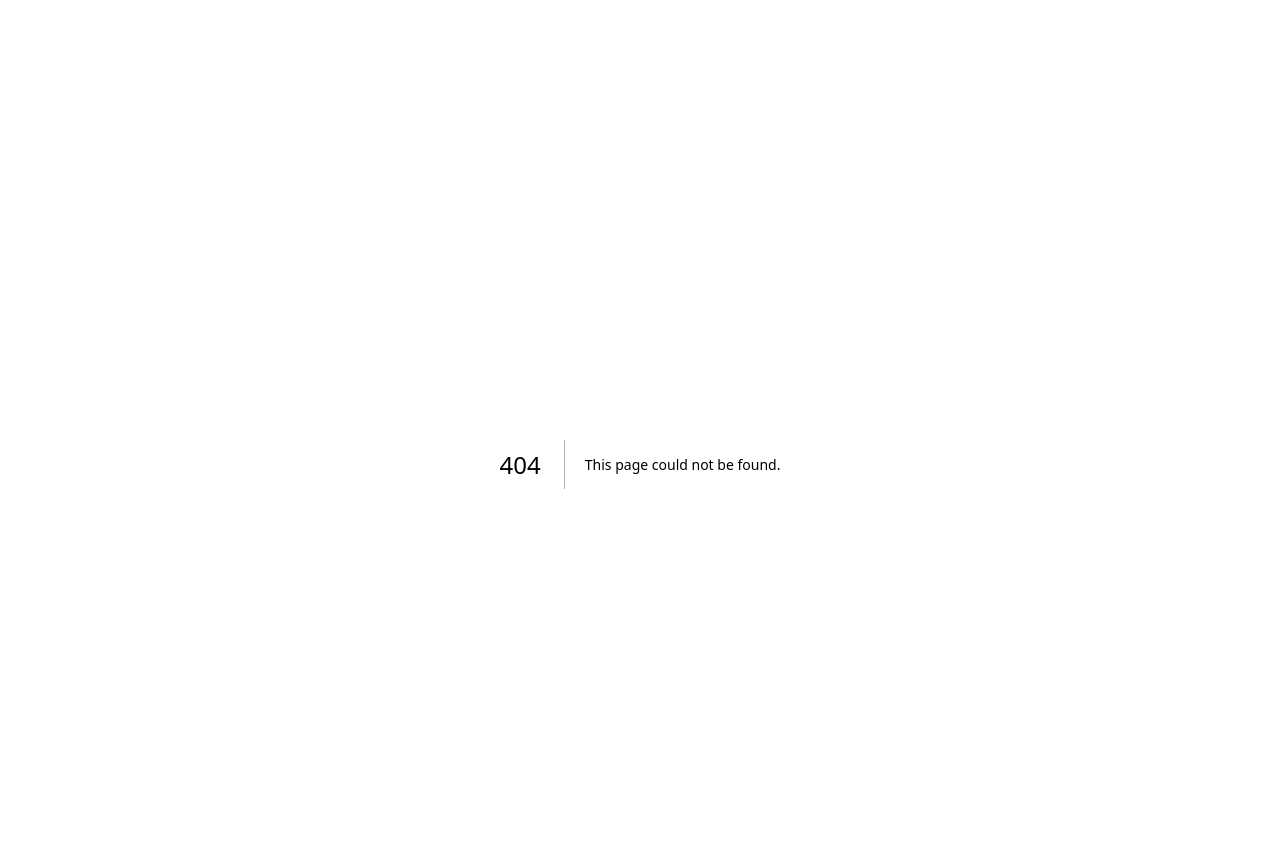
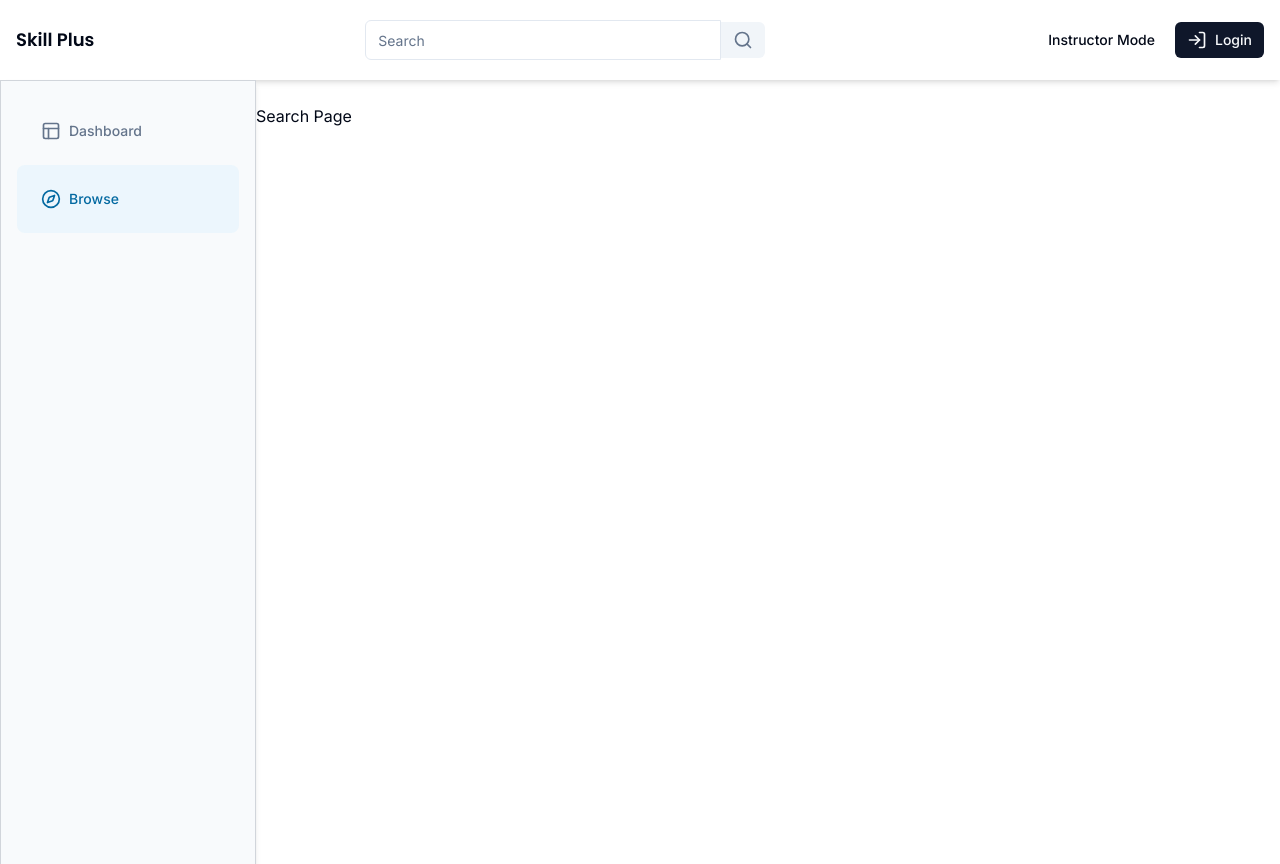
Before and after one commit to yuvi76/skillplus, a Next.js app: page /search in a window 1280 px wide. Before the commit this address had no page. After the commit the page ends 800 px from the top, so only its background shows below. Built offline with nearby package versions, Linux system fonts and the light colour scheme.

Commit message:
Add: Sidebar

```diff
--- /dev/null
+++ b/app/(dashboard)/(routes)/search/page.tsx
@@ -0,0 +1,9 @@
+const SearchPage = () => {
+  return (
+    <div>
+      <h1>Search Page</h1>
+    </div>
+  );
+};
+
+export default SearchPage;
--- a/app/(dashboard)/_components/navbar/actions.tsx
+++ b/app/(dashboard)/_components/navbar/actions.tsx
@@ -1,11 +1,16 @@
 import { Button } from "@/components/ui/button";
-import { useRouter } from "next/navigation";
+import { usePathname, useRouter } from "next/navigation";
 import React, { useEffect, useState } from "react";
-import { LogIn } from "lucide-react";
+import { LogIn, LogOut } from "lucide-react";
+import Link from "next/link";
 
 export const Actions = async () => {
   const [user, setUser] = useState("");
+  const pathname = usePathname();
   const router = useRouter();
+
+  const isInstructorPage = pathname?.startsWith("/instructor");
+  const isPlayerPage = pathname?.includes("/lesson");
 
   useEffect(() => {
     const user = localStorage.getItem("user");
@@ -14,6 +19,18 @@
 
   return (
     <div className="flex items-center justify-end gap-x-2 ml-4 lg:ml-0">
+      {isInstructorPage || isPlayerPage ? (
+        <Button size="sm" variant="ghost">
+          <LogOut className="h-5 w-5 mr-2" />
+          Exit
+        </Button>
+      ) : (
+        <Link href="/instructor/course">
+          <Button size="sm" variant="ghost">
+            Instructor Mode
+          </Button>
+        </Link>
+      )}
       {!user ? (
         <Button size="sm" onClick={() => router.push("/sign-in")}>
           <LogIn className="h-5 w-5 lg:mr-2" />
@@ -22,22 +39,6 @@
       ) : (
         <Button size="sm">Logout</Button>
       )}
-      {/* {!!user && (
-        <div className="flex items-center gap-x-4">
-          <Button
-            size="sm"
-            variant="ghost"
-            className="text-muted-foreground hover:text-primary"
-            asChild
-          >
-            <Link href={`/u/${user.username}`}>
-              <Clapperboard className="h-5 w-5 lg:mr-2" />
-              <span className="hidden lg:block">Dashboard</span>
-            </Link>
-          </Button>
-          <UserButton afterSignOutUrl="/" />
-        </div>
-      )} */}
     </div>
   );
 };
--- a/app/(dashboard)/_components/navbar/menu-button.tsx
+++ b/app/(dashboard)/_components/navbar/menu-button.tsx
@@ -1,10 +1,18 @@
+"use client";
 import { Menu } from "lucide-react";
 import React from "react";
+import { Sheet, SheetContent, SheetTrigger } from "@/components/ui/sheet";
+import { Sidebar } from "../sidebar";
 
 export const MenuButton = () => {
   return (
-    <button className="lg:hidden">
-      <Menu className="h-5 w-5" />
-    </button>
+    <Sheet>
+      <SheetTrigger className="lg:hidden pr-4 hover:opacity-75 transition">
+        <Menu className="h-5 w-5" />
+      </SheetTrigger>
+      <SheetContent side="left" className="p-0 bg-white">
+        <Sidebar />
+      </SheetContent>
+    </Sheet>
   );
 };
--- a/app/(dashboard)/_components/sidebar/index.tsx
+++ b/app/(dashboard)/_components/sidebar/index.tsx
@@ -1,12 +1,12 @@
 "use client";
+import { SidebarRoutes } from "./sidebar-routes";
 
-// Create Sidebar component
 export const Sidebar = () => {
   return (
-    <aside className="fixed top-20 left-0 w-64 h-full bg-primary-foreground shadow-md hidden lg:block border border-gray-300">
-      <div className="p-4 flex flex-col w-full">
-        <h1 className="text-xl font-bold text-primary-background">Sidebar</h1>
+    <div className="fixed top-20 left-0 w-64 h-full bg-primary-foreground shadow-md hidden lg:block border border-gray-300">
+      <div className="h-full">
+        <SidebarRoutes />
       </div>
-    </aside>
+    </div>
   );
 };
--- /dev/null
+++ b/app/(dashboard)/_components/sidebar/sidebar-item.tsx
@@ -0,0 +1,43 @@
+"use client";
+
+import { LucideIcon } from "lucide-react";
+import { usePathname, useRouter } from "next/navigation";
+
+import { cn } from "@/lib/utils";
+
+interface SidebarItemProps {
+  icon: LucideIcon;
+  label: string;
+  href: string;
+}
+
+export const SidebarItem = ({ icon: Icon, label, href }: SidebarItemProps) => {
+  const pathname = usePathname();
+  const router = useRouter();
+
+  const isActive =
+    (pathname === "/" && href === "/") ||
+    pathname === href ||
+    pathname.startsWith(`${href}/`);
+
+  const onClick = () => {
+    router.push(href);
+  };
+
+  return (
+    <button
+      onClick={onClick}
+      type="button"
+      className={cn(
+        "flex items-center gap-x-2 p-4 text-slate-500 text-sm font-[500] pl-6 transition-all hover:text-slate-600 hover:bg-slate-300/20 rounded-lg w-full",
+        isActive &&
+          "text-sky-700 bg-sky-200/20 hover:bg-sky-200/20 hover:text-sky-700"
+      )}
+    >
+      <div className="flex items-center gap-x-2 py-2">
+        <Icon className="h-5 w-5" />
+        {label}
+      </div>
+    </button>
+  );
+};
--- /dev/null
+++ b/app/(dashboard)/_components/sidebar/sidebar-routes.tsx
@@ -0,0 +1,34 @@
+"use client";
+
+import { Compass, Layout } from "lucide-react";
+import { SidebarItem } from "./sidebar-item";
+
+const guestRoutes = [
+  {
+    icon: Layout,
+    label: "Dashboard",
+    href: "/",
+  },
+  {
+    icon: Compass,
+    label: "Browse",
+    href: "/search",
+  },
+];
+
+export const SidebarRoutes = () => {
+  const routes = guestRoutes;
+
+  return (
+    <div className="p-4 flex flex-col w-full">
+      {routes.map((route) => (
+        <SidebarItem
+          key={route.href}
+          icon={route.icon}
+          label={route.label}
+          href={route.href}
+        />
+      ))}
+    </div>
+  );
+};
--- a/app/(dashboard)/layout.tsx
+++ b/app/(dashboard)/layout.tsx
@@ -6,11 +6,12 @@
 const BrowseLayout = ({ children }: { children: React.ReactNode }) => {
   return (
     <>
-      <Navbar />
       <div className="h-full">
+        <Navbar />
         {/* <Suspense fallback={<SidebarSkeleton />}> */}
         <Sidebar />
         {/* </Suspense> */}
+        <main className="md:pl-64 md:pt-10 h-full">{children}</main>
       </div>
     </>
   );
--- /dev/null
+++ b/components/ui/sheet.tsx
@@ -0,0 +1,140 @@
+"use client"
+
+import * as React from "react"
+import * as SheetPrimitive from "@radix-ui/react-dialog"
+import { cva, type VariantProps } from "class-variance-authority"
+import { X } from "lucide-react"
+
+import { cn } from "@/lib/utils"
+
+const Sheet = SheetPrimitive.Root
+
+const SheetTrigger = SheetPrimitive.Trigger
+
+const SheetClose = SheetPrimitive.Close
+
+const SheetPortal = SheetPrimitive.Portal
+
+const SheetOverlay = React.forwardRef<
+  React.ElementRef<typeof SheetPrimitive.Overlay>,
+  React.ComponentPropsWithoutRef<typeof SheetPrimitive.Overlay>
+>(({ className, ...props }, ref) => (
+  <SheetPrimitive.Overlay
+    className={cn(
+      "fixed inset-0 z-50 bg-black/80  data-[state=open]:animate-in data-[state=closed]:animate-out data-[state=closed]:fade-out-0 data-[state=open]:fade-in-0",
+      className
+    )}
+    {...props}
+    ref={ref}
+  />
+))
+SheetOverlay.displayName = SheetPrimitive.Overlay.displayName
+
+const sheetVariants = cva(
+  "fixed z-50 gap-4 bg-background p-6 shadow-lg transition ease-in-out data-[state=open]:animate-in data-[state=closed]:animate-out data-[state=closed]:duration-300 data-[state=open]:duration-500",
+  {
+    variants: {
+      side: {
+        top: "inset-x-0 top-0 border-b data-[state=closed]:slide-out-to-top data-[state=open]:slide-in-from-top",
+        bottom:
+          "inset-x-0 bottom-0 border-t data-[state=closed]:slide-out-to-bottom data-[state=open]:slide-in-from-bottom",
+        left: "inset-y-0 left-0 h-full w-3/4 border-r data-[state=closed]:slide-out-to-left data-[state=open]:slide-in-from-left sm:max-w-sm",
+        right:
+          "inset-y-0 right-0 h-full w-3/4  border-l data-[state=closed]:slide-out-to-right data-[state=open]:slide-in-from-right sm:max-w-sm",
+      },
+    },
+    defaultVariants: {
+      side: "right",
+    },
+  }
+)
+
+interface SheetContentProps
+  extends React.ComponentPropsWithoutRef<typeof SheetPrimitive.Content>,
+    VariantProps<typeof sheetVariants> {}
+
+const SheetContent = React.forwardRef<
+  React.ElementRef<typeof SheetPrimitive.Content>,
+  SheetContentProps
+>(({ side = "right", className, children, ...props }, ref) => (
+  <SheetPortal>
+    <SheetOverlay />
+    <SheetPrimitive.Content
+      ref={ref}
+      className={cn(sheetVariants({ side }), className)}
+      {...props}
+    >
+      {children}
+      <SheetPrimitive.Close className="absolute right-4 top-4 rounded-sm opacity-70 ring-offset-background transition-opacity hover:opacity-100 focus:outline-none focus:ring-2 focus:ring-ring focus:ring-offset-2 disabled:pointer-events-none data-[state=open]:bg-secondary">
+        <X className="h-4 w-4" />
+        <span className="sr-only">Close</span>
+      </SheetPrimitive.Close>
+    </SheetPrimitive.Content>
+  </SheetPortal>
+))
+SheetContent.displayName = SheetPrimitive.Content.displayName
+
+const SheetHeader = ({
+  className,
+  ...props
+}: React.HTMLAttributes<HTMLDivElement>) => (
+  <div
+    className={cn(
+      "flex flex-col space-y-2 text-center sm:text-left",
+      className
+    )}
+    {...props}
+  />
+)
+SheetHeader.displayName = "SheetHeader"
+
+const SheetFooter = ({
+  className,
+  ...props
+}: React.HTMLAttributes<HTMLDivElement>) => (
+  <div
+    className={cn(
+      "flex flex-col-reverse sm:flex-row sm:justify-end sm:space-x-2",
+      className
+    )}
+    {...props}
+  />
+)
+SheetFooter.displayName = "SheetFooter"
+
+const SheetTitle = React.forwardRef<
+  React.ElementRef<typeof SheetPrimitive.Title>,
+  React.ComponentPropsWithoutRef<typeof SheetPrimitive.Title>
+>(({ className, ...props }, ref) => (
+  <SheetPrimitive.Title
+    ref={ref}
+    className={cn("text-lg font-semibold text-foreground", className)}
+    {...props}
+  />
+))
+SheetTitle.displayName = SheetPrimitive.Title.displayName
+
+const SheetDescription = React.forwardRef<
+  React.ElementRef<typeof SheetPrimitive.Description>,
+  React.ComponentPropsWithoutRef<typeof SheetPrimitive.Description>
+>(({ className, ...props }, ref) => (
+  <SheetPrimitive.Description
+    ref={ref}
+    className={cn("text-sm text-muted-foreground", className)}
+    {...props}
+  />
+))
+SheetDescription.displayName = SheetPrimitive.Description.displayName
+
+export {
+  Sheet,
+  SheetPortal,
+  SheetOverlay,
+  SheetTrigger,
+  SheetClose,
+  SheetContent,
+  SheetHeader,
+  SheetFooter,
+  SheetTitle,
+  SheetDescription,
+}
```
